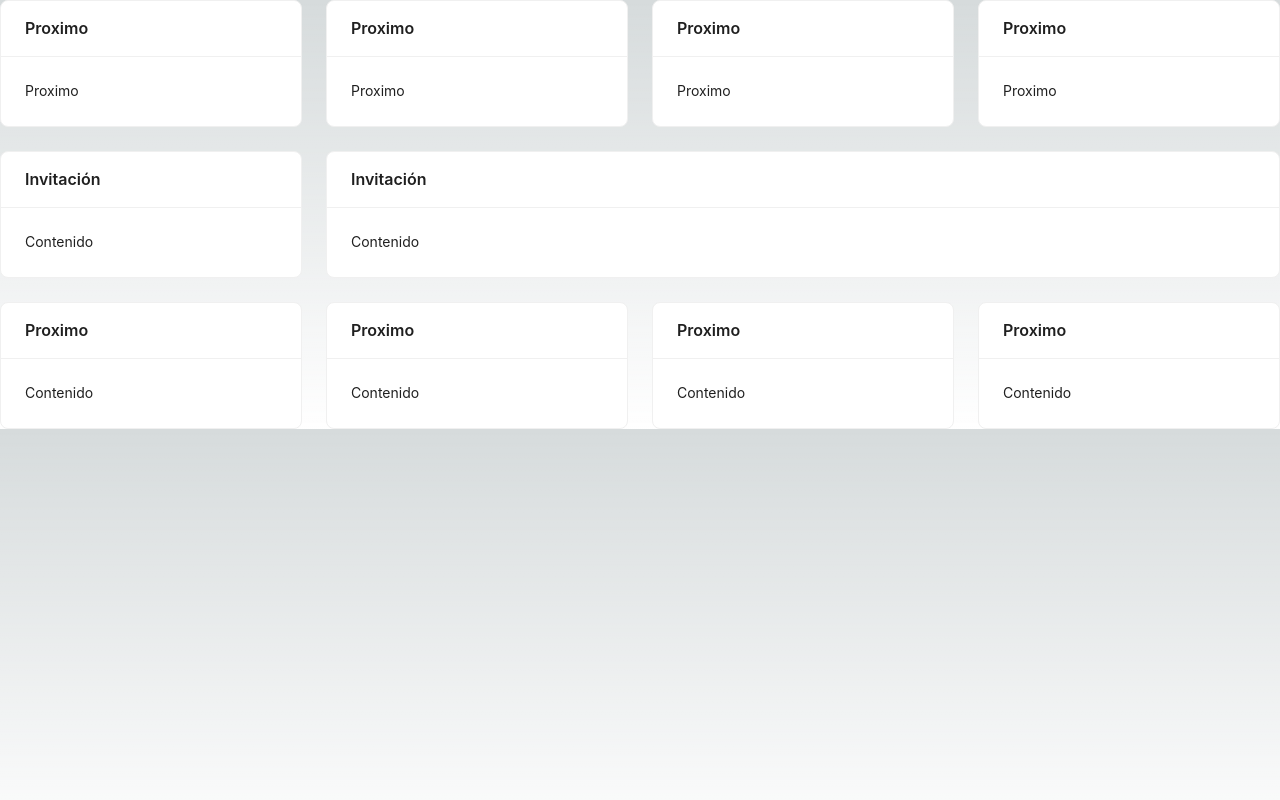
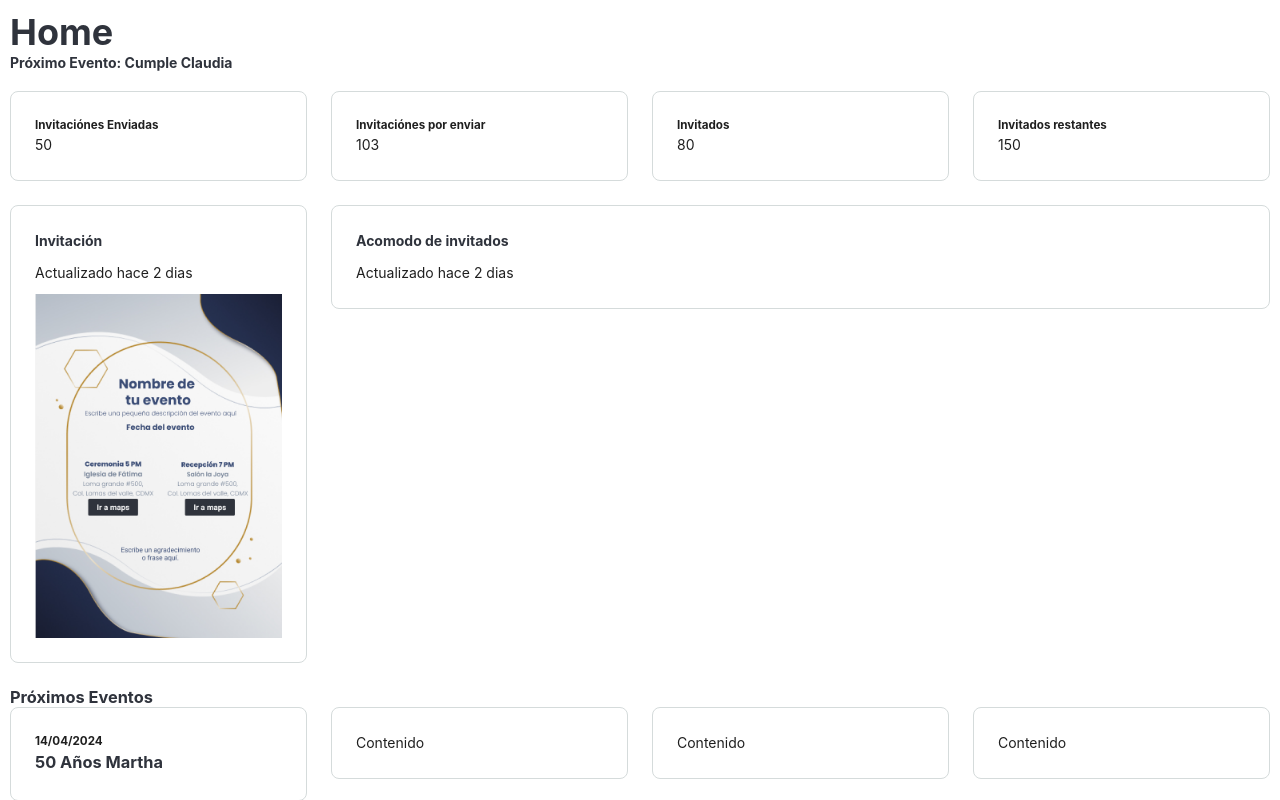
Before and after one commit to alonsosfera/event-ticket-project, a Next.js app: page / in a window 1280 px wide. Built offline with nearby package versions, Linux system fonts and the light colour scheme.

Commit message:
home page setup row- col and styles

```diff
--- a/components/home-component.js
+++ b/components/home-component.js
@@ -1,70 +1,77 @@
-import { Row, Col, Card } from "antd"
+import { Row , Col , Card , Image } from "antd"
 
 const HomeComponent = () => {
   return (
-    <Row gutter={[40, 24]}>
+    <Row
+      className="home-component"
+      gutter={[40, 24]}
+      justify="center"
+      align="middle">
       <Col span={24}>
-        <Row gutter={[24, 24]}>
+        <h1>Home</h1>
+        <h4>Próximo Evento: Cumple Claudia</h4>
+        <Row gutter={[24, 24]} justify="center">
           <Col span={6}>
-            <Card
-              title="Proximo">
-              Proximo
+            <Card>
+              <h5>Invitaciónes Enviadas</h5>
+              50
             </Card>
           </Col>
           <Col span={6}>
-            <Card title="Proximo">
-              Proximo
+            <Card>
+              <h5>Invitaciónes por enviar</h5>
+              103
             </Card>
           </Col>
           <Col span={6}>
-            <Card title="Proximo">
-              Proximo
+            <Card>
+              <h5>Invitados</h5>
+              80
             </Card>
           </Col>
           <Col span={6}>
-            <Card title="Proximo">
-              Proximo
+            <Card>
+              <h5>Invitados restantes</h5>
+              150
+            </Card>
+          </Col>
+        </Row>
+      </Col>
+      <Col span={24}>
+        <Row gutter={[24, 24]} justify="center">
+          <Col span={6}>
+            <Card>
+              <h4>Invitación</h4>
+              <span>Actualizado hace 2 dias </span>
+              <Image src="/party-invitation.png" alt="Party Invitation" />
+            </Card>
+          </Col>
+          <Col span={18}>
+            <Card>
+              <h4>Acomodo de invitados</h4>
+              <span>Actualizado hace 2 dias </span>
             </Card>
           </Col>
         </Row>
       </Col>
 
       <Col span={24}>
-        <Row gutter={[24, 24]}>
+        <h3>Próximos Eventos</h3>
+        <Row gutter={[24, 24]} justify="center">
           <Col span={6}>
-            <Card title="Invitación">
-              Contenido
-            </Card>
-          </Col>
-          <Col span={18}>
-            <Card title="Invitación">
-              Contenido
-            </Card>
-          </Col>
-        </Row>
-      </Col>
-
-      <Col span={24}>
-        <Row gutter={[24, 24]}>
-          <Col span={6}>
-            <Card title="Proximo">
-              Contenido
+            <Card>
+              <h5>14/04/2024</h5>
+              <h3>50 Años Martha</h3>
             </Card>
           </Col>
           <Col span={6}>
-            <Card title="Proximo">
-              Contenido
-            </Card>
+            <Card>Contenido</Card>
           </Col>
           <Col span={6}>
-            <Card title="Proximo">
-              Contenido
-            </Card>
+            <Card>Contenido</Card>
           </Col>
           <Col span={6}>
-            <Card title="Proximo">
-              Contenido
-            </Card>
+            <Card>Contenido</Card>
           </Col>
         </Row>
       </Col>
--- a/styles/components/home.scss
+++ b/styles/components/home.scss
@@ -1,213 +1,43 @@
-.home {
-  &.main {
-    display: flex;
-    flex-direction: column;
-    justify-content: space-between;
-    align-items: center;
-    padding: 6rem;
-    min-height: 100vh;
+.home-component {
+  padding: 10px;
+  height: 100vh;
+  background-color: white;
 
-    .description {
-      display: inherit;
-      justify-content: inherit;
-      align-items: inherit;
-      font-size: 0.85rem;
-      max-width: var(--max-width);
-      width: 100%;
-      z-index: 2;
-      font-family: var(--font-mono);
+  h1 {
+    color: $primary-light-black;
+    font-size: 36px;
+  }
 
-      a {
-        display: flex;
-        justify-content: center;
-        align-items: center;
-        gap: 0.5rem;
-      }
+  h4 {
+    color: black;
+    margin-bottom: 20px;
+    color: $primary-light-black;
+  }
 
-      p {
-        position: relative;
-        margin: 0;
-        padding: 1rem;
-        background-color: rgba(var(--callout-rgb), 0.5);
-        border: 1px solid rgba(var(--callout-border-rgb), 0.3);
-        border-radius: var(--border-radius);
-      }
+  h3 {
+    color: $primary-light-black;
+  }
+
+  .ant-row {
+  }
+
+    h5 {
+      font-weight: bold;
+    }
+
+    .ant-card {
+      border: 1px solid #d5dbdb;
+    }
+
+    .ant-card h4 {
+      margin-bottom: 10px;
+    }
+
+    .ant-card span {
+      display: block;
+    }
+
+    .ant-image {
+      margin-top: 10px;
     }
   }
-
-  .code {
-    font-weight: 700;
-    font-family: var(--font-mono);
-  }
-
-  .grid {
-    display: grid;
-    grid-template-columns: repeat(4, minmax(25%, auto));
-    max-width: var(--max-width);
-    width: 100%;
-  }
-
-  .card {
-    padding: 1rem 1.2rem;
-    border-radius: var(--border-radius);
-    background: rgba(var(--card-rgb), 0);
-    border: 1px solid rgba(var(--card-border-rgb), 0);
-    transition: background 200ms, border 200ms;
-
-    span {
-      display: inline-block;
-      transition: transform 200ms;
-    }
-
-    h2 {
-      font-weight: 600;
-      margin-bottom: 0.7rem;
-    }
-
-    p {
-      margin: 0;
-      opacity: 0.6;
-      font-size: 0.9rem;
-      line-height: 1.5;
-      max-width: 30ch;
-    }
-  }
-
-  .center {
-    display: flex;
-    justify-content: center;
-    align-items: center;
-    position: relative;
-    padding: 4rem 0;
-
-    &::before {
-      background: var(--secondary-glow);
-      border-radius: 50%;
-      width: 480px;
-      height: 360px;
-      margin-left: -400px;
-    }
-
-    &::after {
-      background: var(--primary-glow);
-      width: 240px;
-      height: 180px;
-      z-index: -1;
-    }
-
-    &::before, &::after {
-      content: "";
-      left: 50%;
-      position: absolute;
-      filter: blur(45px);
-      transform: translateZ(0);
-    }
-  }
-
-  .logo {
-    position: relative;
-  }
-  /* Enable hover only on non-touch devices */
-  @media (hover: hover) and (pointer: fine) {
-    .card:hover {
-      background: rgba(var(--card-rgb), 0.1);
-      border: 1px solid rgba(var(--card-border-rgb), 0.15);
-    }
-
-    .card:hover span {
-      transform: translateX(4px);
-    }
-  }
-
-  @media (prefers-reduced-motion) {
-    .card:hover span {
-      transform: none;
-    }
-  }
-
-  /* Mobile */
-  @media (max-width: 700px) {
-    .content {
-      padding: 4rem;
-    }
-
-    .grid {
-      grid-template-columns: 1fr;
-      margin-bottom: 120px;
-      max-width: 320px;
-      text-align: center;
-    }
-
-    .card {
-      padding: 1rem 2.5rem;
-
-      h2 {
-        margin-bottom: 0.5rem;
-      }
-    }
-
-    .center {
-      padding: 8rem 0 6rem;
-
-      &::before {
-        transform: none;
-        height: 300px;
-      }
-    }
-
-    .description {
-      font-size: 0.8rem;
-
-      a {
-        padding: 1rem;
-      }
-
-      p, div {
-        display: flex;
-        justify-content: center;
-        position: fixed;
-        width: 100%;
-      }
-
-      p {
-        align-items: center;
-        inset: 0 0 auto;
-        padding: 2rem 1rem 1.4rem;
-        border-radius: 0;
-        border: none;
-        border-bottom: 1px solid rgba(var(--callout-border-rgb), 0.25);
-        background: linear-gradient(
-                        to bottom,
-                        rgba(var(--background-start-rgb), 1),
-                        rgba(var(--callout-rgb), 0.5)
-        );
-        background-clip: padding-box;
-        backdrop-filter: blur(24px);
-      }
-
-      div {
-        align-items: flex-end;
-        pointer-events: none;
-        inset: auto 0 0;
-        padding: 2rem;
-        height: 200px;
-        background: linear-gradient(
-                        to bottom,
-                        transparent 0%,
-                        rgb(var(--background-end-rgb)) 40%
-        );
-        z-index: 1;
-      }
-    }
-  }
-
-  @media (prefers-color-scheme: dark) {
-    .vercelLogo {
-      filter: invert(1);
-    }
-
-    .logo {
-      filter: invert(1) drop-shadow(0 0 0.3rem #ffffff70);
-    }
-  }
-}
```
Also changed, not shown: public/maproom-pass.png (added), public/party-Invitation.png (added).
